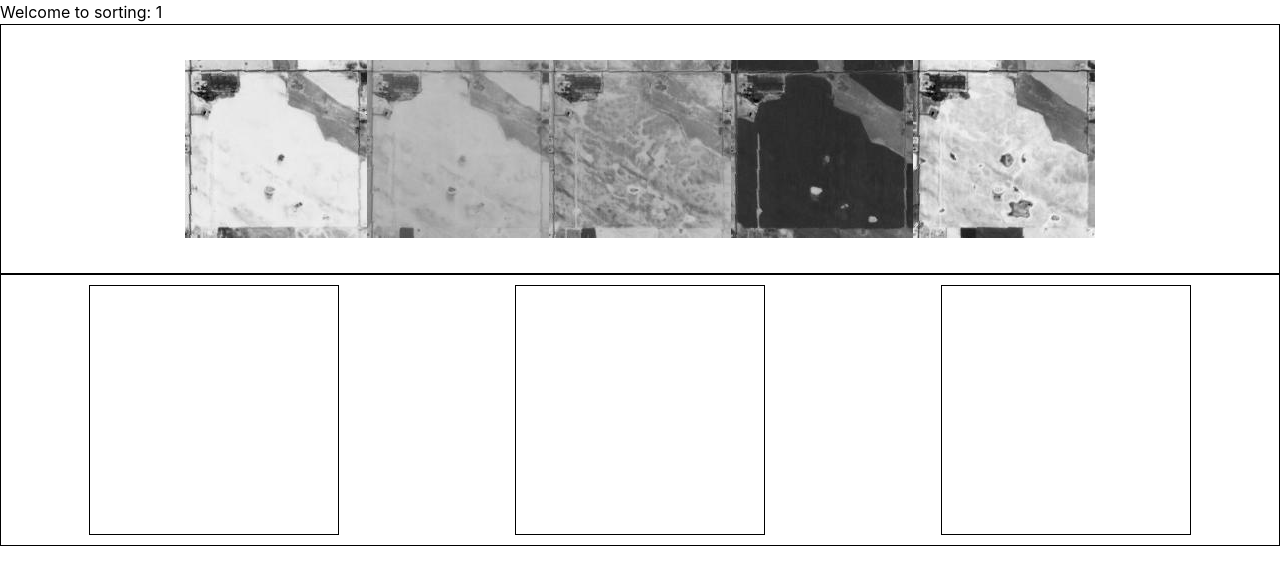
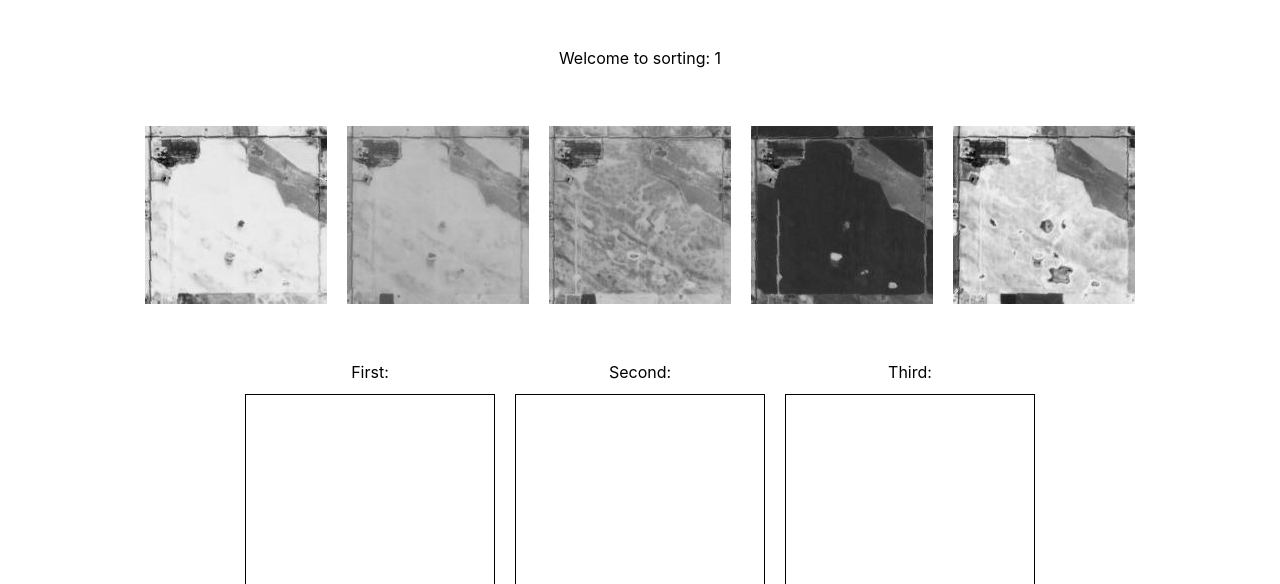
Before and after one commit to osoulim/peakGreenSurvey, a React (Create React App) app: page /image-sorting/1 in a window 1280 px wide. Shown: the top 584 px of the page. Built offline with nearby package versions, Linux system fonts and the light colour scheme.

Commit message:
Add some bullshit css, here we go

```diff
--- a/src/pages/ImageComparisonTask.js
+++ b/src/pages/ImageComparisonTask.js
@@ -1,11 +1,23 @@
 import { useParams } from "react-router-dom";
+import tasks from "../questions"
 
 function ImageComparisonTask() {
     const {questionId} = useParams();
+
+    const {comparisonTask: {questions}} = tasks;
+    const imagesList = questions[parseInt(questionId) - 1].images;
+
     console.log("questionId:", questionId);
     return(
+        <div style={{display: "flex", flexDirection: "column", alignItems: "center", justifyContent: "space-evenly", height: 600}}>
             <div>
-        Image Comparison task: {questionId}
+                Comparison question: {questionId}
+            </div>
+            <div style={{display: "flex", flexDirection: "row", justifyContent: "space-around", width: 600}}>
+                <img src={process.env.PUBLIC_URL + imagesList[0]}/>
+                <img src={process.env.PUBLIC_URL + imagesList[1]}/>
+            </div>
+
         </div>
     )
 }
--- a/src/pages/ImageSortingTask.js
+++ b/src/pages/ImageSortingTask.js
@@ -57,7 +57,7 @@ function ImageSortingTask() {
 
 
   return(
-      <div>
+      <div style={{display: "flex", flexDirection: "column", justifyContent: "space-evenly", alignItems: "center", height: 700}}>
         <h1 className='bg-gray-100 text-gray-900'>
           Welcome to sorting: {questionId}
         </h1>
@@ -66,14 +66,14 @@ function ImageSortingTask() {
           <Droppable droppableId="images" direction="horizontal">
             {(provided) => (
                 <div
-                    style={{display: "flex", minHeight:250, padding: 20, alignItems: "center", justifyContent: "center", borderWidth:1}}
+                    style={{display: "flex", flexDirection: "row", alignItems: "center", justifyContent: "center"}}
                     className="imagesList" {...provided.droppableProps} ref={provided.innerRef}>
                   { imagesOrder.map((imageAddress, index) =>
                       (
                           <Draggable key={imageAddress} draggableId={imageAddress} index={index}>
                             {(provided) => (
                                 <div ref={provided.innerRef} {...provided.draggableProps} {...provided.dragHandleProps}>
-                                  <img src={process.env.PUBLIC_URL + imageAddress}/>
+                                  <img style={{margin: 10}} src={process.env.PUBLIC_URL + imageAddress}/>
                                 </div>
                             )}
                           </Draggable>
@@ -83,10 +83,12 @@ function ImageSortingTask() {
             )}
           </Droppable>
 
-          <div style={{display: "flex", justifyContent: "space-around", paddingTop: 10, paddingBottom: 10, borderWidth:1}}>
+          <div style={{display: "flex", flexDirection: "row", justifyContent: "space-around",}}>
+            <div style={{display: "flex", flexDirection: "column", justifyContent: "center", alignItems: "center"}}>
+              <span>First:</span>
               <Droppable droppableId="first" direction="horizontal">
                 {(provided) => (
-                  <div style={{minWidth: 250, minHeight:250, display: "flex", alignItems: "center", justifyContent: "center", padding: 5, borderWidth:1}}
+                    <div style={{margin: 10, minWidth: 250, minHeight:250, display: "flex", alignItems: "center", justifyContent: "center", padding: 5, borderWidth:1}}
                          className="firstList" {...provided.droppableProps} ref={provided.innerRef}>
                       { firstList.map((imageAddress, index) =>
                           (
@@ -102,10 +104,14 @@ function ImageSortingTask() {
                     </div>
                 )}
               </Droppable>
+            </div>
+
+            <div style={{display: "flex", flexDirection: "column", justifyContent: "center", alignItems: "center"}}>
+              <span>Second:</span>
 
               <Droppable droppableId="second" direction="horizontal">
               {(provided) => (
-                  <div style={{minWidth: 250, minHeight:250, display: "flex", alignItems: "center", justifyContent: "center", padding: 5, borderWidth:1}}
+                  <div style={{margin: 10, minWidth: 250, minHeight:250, display: "flex", alignItems: "center", justifyContent: "center", padding: 5, borderWidth:1}}
                        className="secondList" {...provided.droppableProps} ref={provided.innerRef}>
                     { secondList.map((imageAddress, index) =>
                         (
@@ -121,10 +127,14 @@ function ImageSortingTask() {
                   </div>
               )}
               </Droppable>
+            </div>
+
+            <div style={{display: "flex", flexDirection: "column", justifyContent: "center", alignItems: "center"}}>
+              <span>Third:</span>
 
               <Droppable droppableId="third" direction="horizontal">
               {(provided) => (
-                  <div style={{minWidth: 250, minHeight:250, display: "flex", alignItems: "center", justifyContent: "center", padding: 5, borderWidth:1}}
+                  <div style={{margin: 10, minWidth: 250, minHeight:250, display: "flex", alignItems: "center", justifyContent: "center", padding: 5, borderWidth:1}}
                        className="thirdList" {...provided.droppableProps} ref={provided.innerRef}>
                     { thirdList.map((imageAddress, index) =>
                         (
@@ -141,6 +151,7 @@ function ImageSortingTask() {
               )}
             </Droppable>
             </div>
+          </div>
 
 
         </DragDropContext>
--- a/src/questions.js
+++ b/src/questions.js
@@ -11,7 +11,12 @@ const questions = {
     }],
   },
   comparisonTask: {
-    questions: [],
+    questions: [{
+        images: [
+            "/images/Field1_2017-07-03.jpg",
+            "/images/Field1_2017-07-18.jpg",
+        ],
+    }],
   }
 };
 
```
Also changed, not shown: 1 other file (tests, documents, lock files or other folders). Lines whose indentation alone changed are shown as unchanged.
